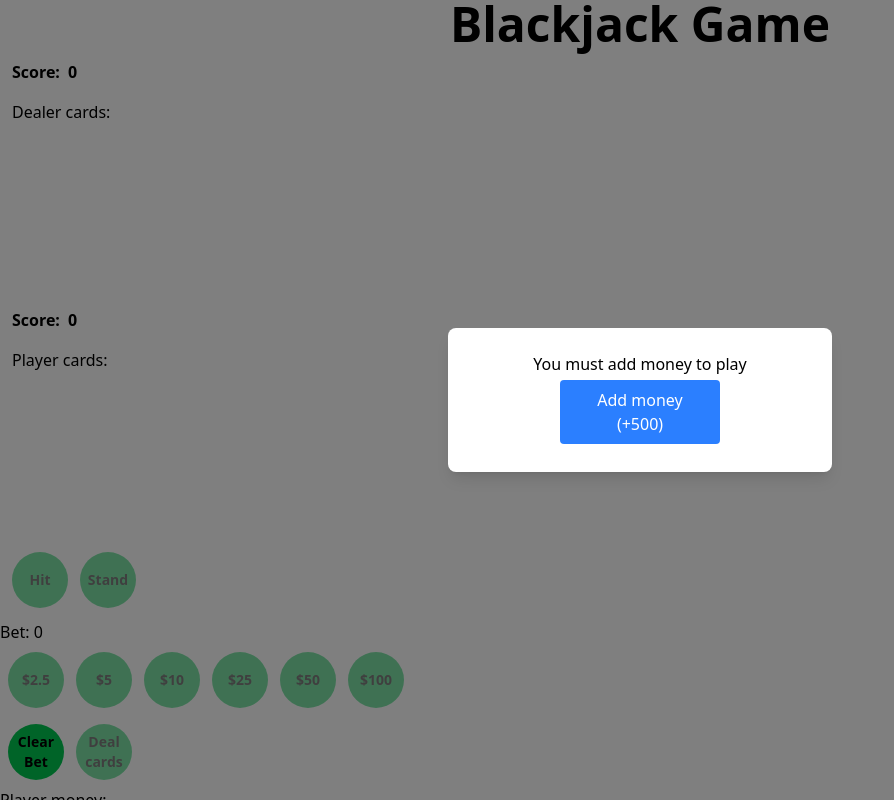
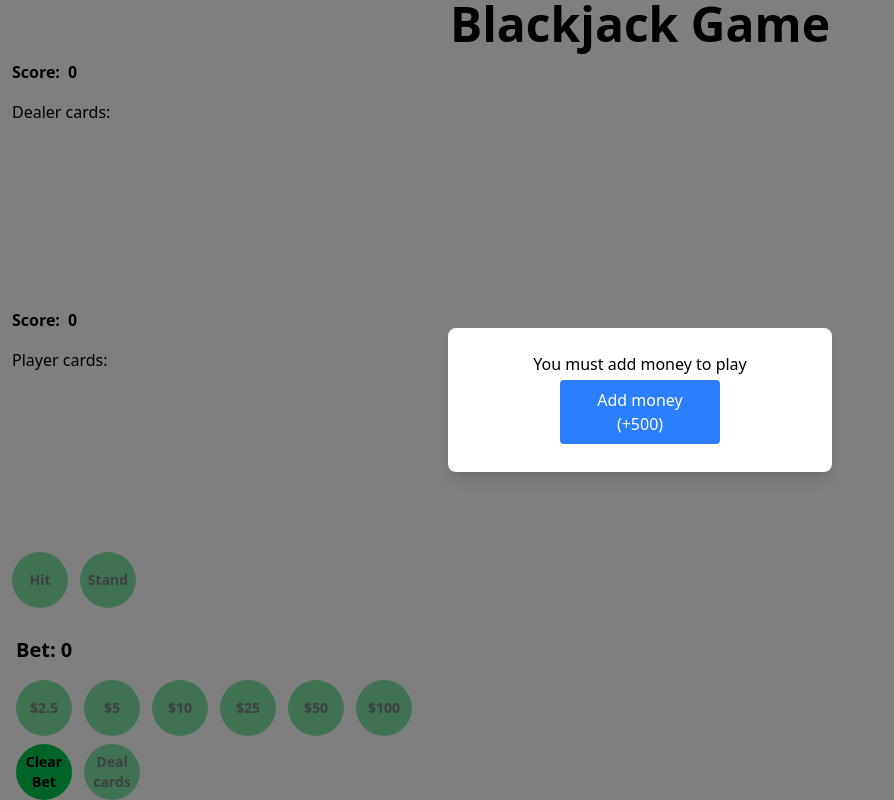
Before and after one commit to SantiG11/blackjack, a React (Vite) app: page / in a window 1280 px wide. Shown: the top 800 px of the page, without its empty margins (0-894 px from the left). Built offline with nearby package versions, Linux system fonts and the light colour scheme.

Commit message:
BettingControls component created to contain the betting part of the game.

```diff
--- /dev/null
+++ b/src/components/BettingControls.tsx
@@ -0,0 +1,63 @@
+import GameButton from "./GameButton"; // Assuming GameButton is in the same directory
+import { GameState } from "./GameTable"; // Import GameState enum
+import { BetCoin } from "./GameTable";
+
+interface BettingControlsProps {
+  currentBet: number;
+  playerMoney: number;
+  gameState: GameState;
+  coins: BetCoin[];
+  handleBet: (money: BetCoin) => void;
+  handleResetBet: () => void;
+  handleBetAndDeal: () => void;
+}
+
+// const Coins: BetCoin[] = [2.5, 5, 10, 25, 50, 100];
+
+export default function BettingControls({
+  currentBet,
+  playerMoney,
+  gameState,
+  coins,
+  handleBet,
+  handleResetBet,
+  handleBetAndDeal,
+}: BettingControlsProps) {
+  //   const isBettingPhase = gameState === GameState.betting;
+
+  return (
+    <div className="flex flex-col items-start m-2 p-2 gap-2">
+      <p className="text-xl font-semibold mb-2">Bet: {currentBet}</p>
+
+      <div className="flex gap-3 ">
+        {coins.map((coin) => (
+          <GameButton
+            buttonText={`$${coin}`}
+            disabled={
+              gameState !== GameState.betting || playerMoney < currentBet + coin
+            }
+            action={() => handleBet(coin)}
+          />
+        ))}
+      </div>
+
+      <div className="flex gap-3 ">
+        <GameButton
+          buttonText="Clear Bet"
+          disabled={gameState !== GameState.betting}
+          action={handleResetBet}
+        />
+
+        <GameButton
+          buttonText="Deal cards"
+          disabled={
+            gameState !== GameState.betting ||
+            currentBet === 0 ||
+            playerMoney < currentBet
+          }
+          action={handleBetAndDeal}
+        />
+      </div>
+    </div>
+  );
+}
--- a/src/components/GameTable.tsx
+++ b/src/components/GameTable.tsx
@@ -9,6 +9,7 @@ import GameButton from "./GameButton";
 import Overlay from "./Overlay";
 import PlayerMoney from "./PlayerMoney";
 import GameMessage from "./GameMessage";
+import BettingControls from "./BettingControls";
 
 export type GameTurn = "player" | "dealer";
 
@@ -47,7 +48,7 @@ function GameTable() {
 
   const [turn, setTurn] = useState<GameTurn>("player");
 
-  //Betting
+  //---------- Betting ----------------
   const [playerMoney, setPlayerMoney] = useState(() => {
     const storedMoney = localStorage.getItem("playerMoney");
     if (storedMoney !== null) {
@@ -61,7 +62,7 @@ function GameTable() {
   });
   const [currentBet, setCurrentBet] = useState(0);
 
-  const handleBet = (money: number) => {
+  const handleBet = (money: BetCoin) => {
     if (playerMoney >= money) {
       setCurrentBet((prevState) => prevState + money);
     } else {
@@ -93,6 +94,8 @@ function GameTable() {
   const handleResetBet = () => {
     setCurrentBet(0);
   };
+
+  //------------- Gaming Actions --------------
 
   const hitPlayer = (times: number = 1) => {
     setTimeout(() => {
@@ -146,6 +149,8 @@ function GameTable() {
     }
   };
 
+  //------------- Game Logic ---------------
+
   const checkWinner = (
     playerScore: number,
     dealerScore: number,
@@ -188,10 +193,14 @@ function GameTable() {
     return GameState.tie_score;
   };
 
+  //------------- Effects -------------------
+
+  // Initial setup on mount
   useEffect(() => {
     handleNewGame();
   }, []);
 
+  // Check player outcome during their turn
   useEffect(() => {
     localStorage.setItem("playerMoney", String(playerMoney));
   }, [playerMoney]);
@@ -213,12 +222,14 @@ function GameTable() {
     }
   }, [playerScore, playerHand, turn]);
 
+  // Update Scores
   useEffect(() => {
     setPlayerScore(calculateTotal(playerHand));
     setDealerScore(calculateTotal(dealerHand));
     setMoves((prev) => prev + 1);
   }, [playerHand, dealerHand]);
 
+  // Dealer turn logic and game conclusion
   useEffect(() => {
     const gameConcluded =
       turn === "dealer" &&
@@ -349,36 +360,15 @@ function GameTable() {
         </div>
       </div>
 
-      <p>Bet: {currentBet}</p>
-
-      <div className="flex gap-3 m-2">
-        {Coins.map((coin) => (
-          <GameButton
-            buttonText={`$${coin}`}
-            disabled={
-              gameState !== GameState.betting || playerMoney < currentBet + coin
-            }
-            action={() => handleBet(coin)}
-          />
-        ))}
-      </div>
-      <div className="flex gap-3 m-2">
-        <GameButton
-          buttonText="Clear Bet"
-          disabled={gameState !== GameState.betting}
-          action={handleResetBet}
-        />
-
-        <GameButton
-          buttonText="Deal cards"
-          disabled={
-            gameState !== GameState.betting ||
-            currentBet === 0 ||
-            playerMoney < currentBet
-          }
-          action={handleBetAndDeal}
-        />
-      </div>
+      <BettingControls
+        currentBet={currentBet}
+        playerMoney={playerMoney}
+        gameState={gameState}
+        coins={Coins}
+        handleBet={handleBet}
+        handleResetBet={handleResetBet}
+        handleBetAndDeal={handleBetAndDeal}
+      />
 
       <PlayerMoney money={playerMoney} />
       <button
```
